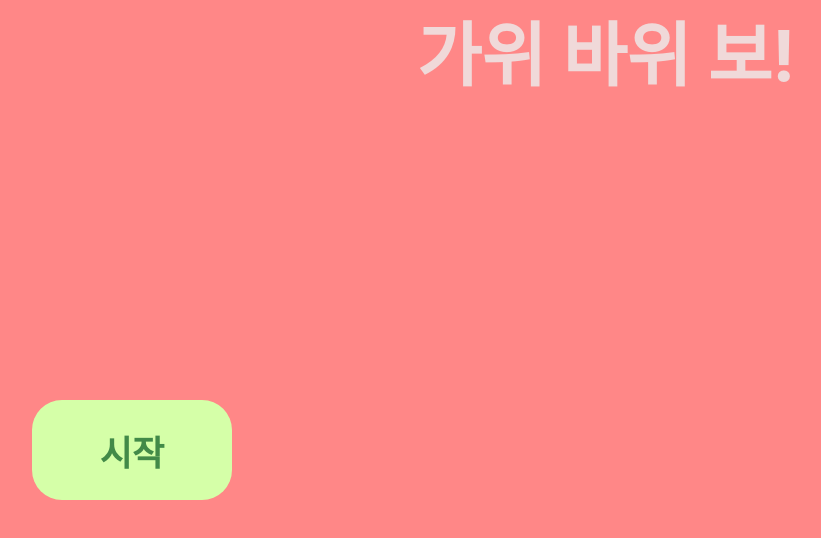
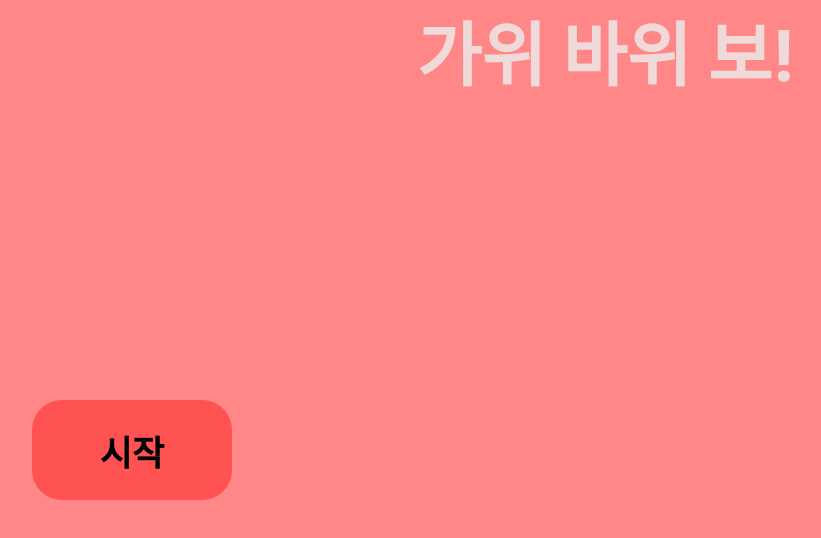
Before and after one commit to bobready0812/begin-react, a React (Create React App) app: page / in a window 1280 px wide. Shown: the top 538 px of the page, without its empty margins (108-929 px from the left). Built offline with nearby package versions, Linux system fonts and the light colour scheme.

Commit message:
20220517

```diff
--- a/src/components/rspBack.css
+++ b/src/components/rspBack.css
@@ -18,7 +18,7 @@
     display: flex;
     width: 200px;
     height: 100px;
-    background-color: rgb(213, 255, 168);
+    background-color: rgb(255, 82, 82);
     align-items: center;
     justify-content: center;
     border-radius: 30px;
@@ -30,5 +30,5 @@
 .btnh1 {
     margin: 0;
     font-size: 35px;
-    color: rgb(66, 138, 72);
+    color: rgb(0, 0, 0);
 }
```
